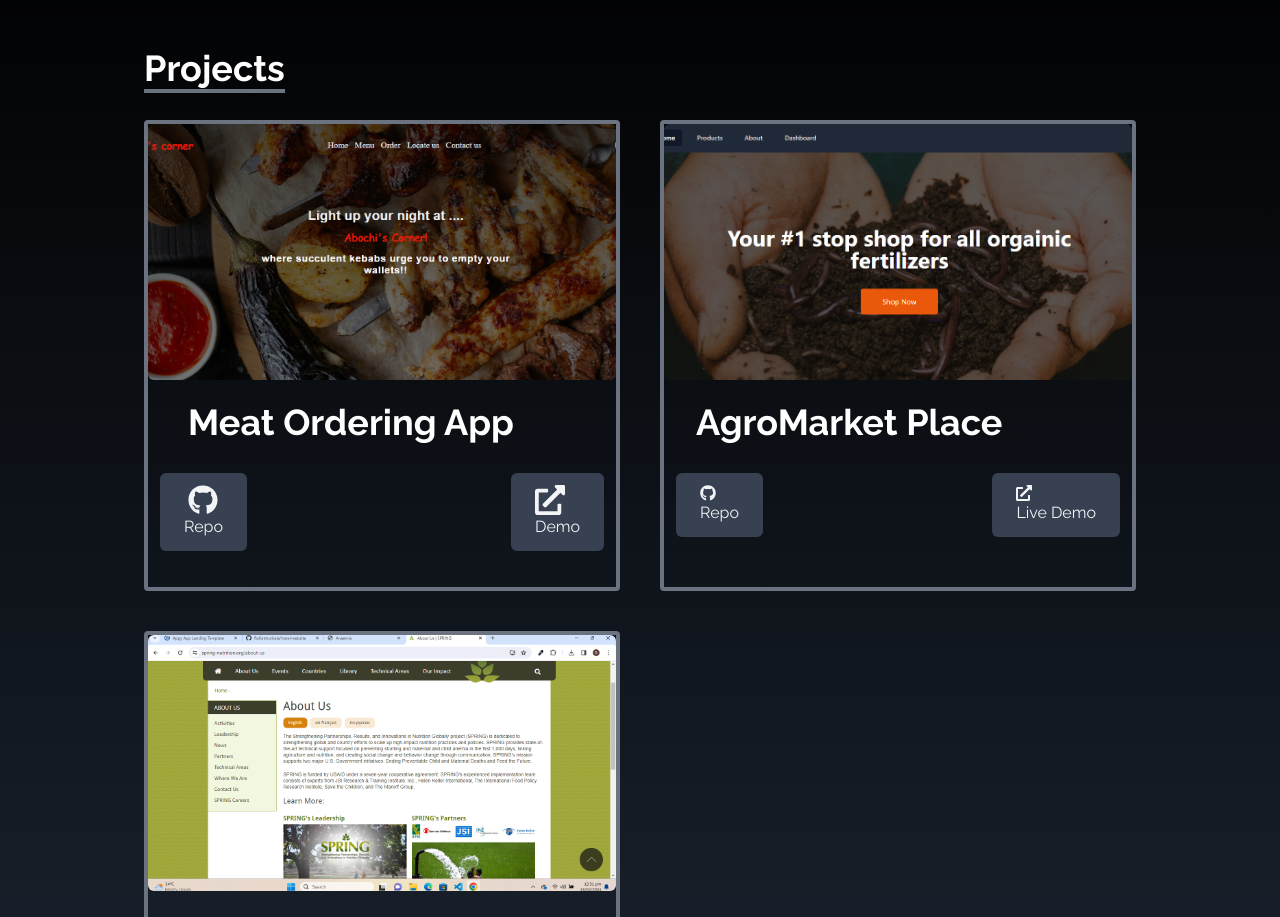
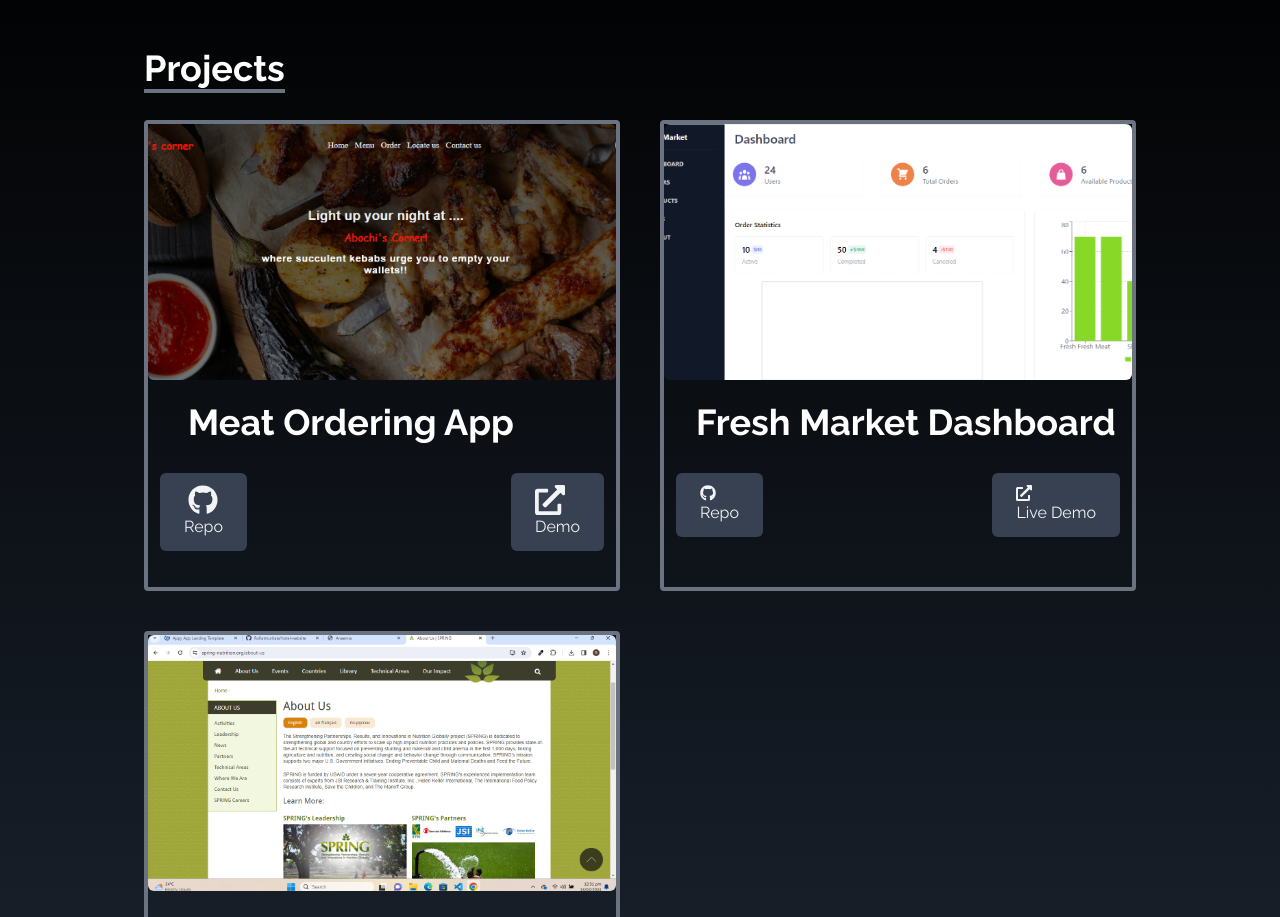
Before and after one commit to abdulazeezcoding/portfolio, a React (Vite) app: page / in a window 1280 px wide. Shown: the part 1200-2117 px from the top of the page. Built offline with nearby package versions, Linux system fonts and the light colour scheme.

Commit message:
replace agro market with freshmarket

```diff
--- a/src/components/Project.jsx
+++ b/src/components/Project.jsx
@@ -2,7 +2,7 @@ import React from "react";
 import { FaGithub } from "react-icons/fa";
 import { FaExternalLinkAlt } from "react-icons/fa";
 import movieapp from "../assets/movie app.png";
-import agro from "../assets/agro .png";
+import freshmarket from "../assets/freshmarket.png";
 
 import abochi from "../assets/abochi-screen.png";
 
@@ -52,24 +52,24 @@ const Project = () => {
             </div>
             <div className="mb-4 lg:mb-0 p-4 lg:p-0 w-full md:w-4/7  rounded block border-4 border-gray-500">
               <img
-                src={agro}
+                src={freshmarket}
                 className="rounded-md object-cover w-full h-64"
               />
 
               <h1 className="my-5 ml-8 text-4xl font-bold leading-tight">
-                AgroMarket Place
+                  Fresh Market Dashboard
               </h1>
 
               <div className="flex justify-between pb-9">
                 <a
-                  href="https://ruby-alpha.github.io/ruby-agro-marketplace"
+                  href="https://github.com/abdulazeezcoding/FreshMarketFrontend"
                   target="_blank"
                   className="inline-block px-6 py-3 mt-2 rounded-md bg-gray-700 text-gray-100 ml-3 "
                 >
                   <FaGithub /> Repo
                 </a>
                 <a
-                  href="github/rofiatmuritala"
+                  href="https://fresh-market-frontend.vercel.app/"
                   className="inline-block px-6 py-3 mt-2 rounded-md bg-gray-700 text-gray-100 mr-3"
                 >
                   <FaExternalLinkAlt /> Live Demo
```
Also changed, not shown: src/assets/freshmarket.png (added).
